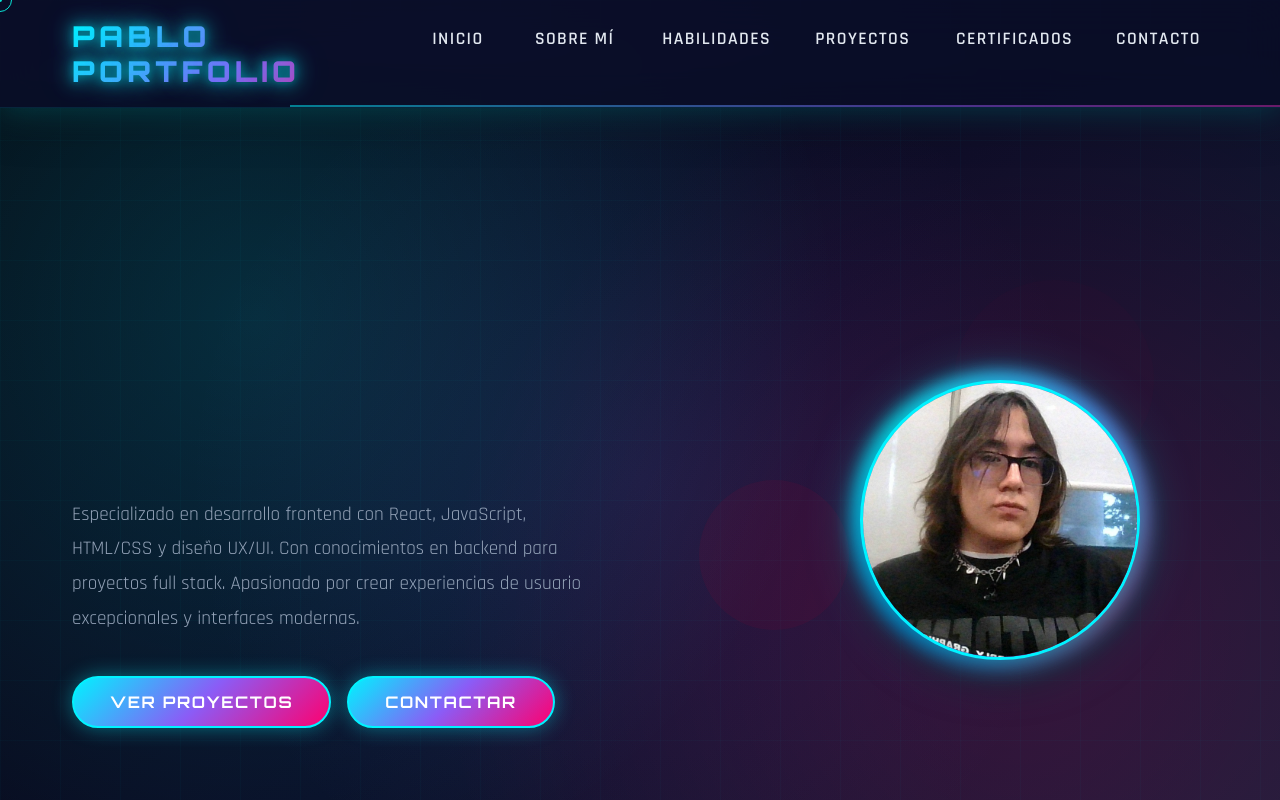
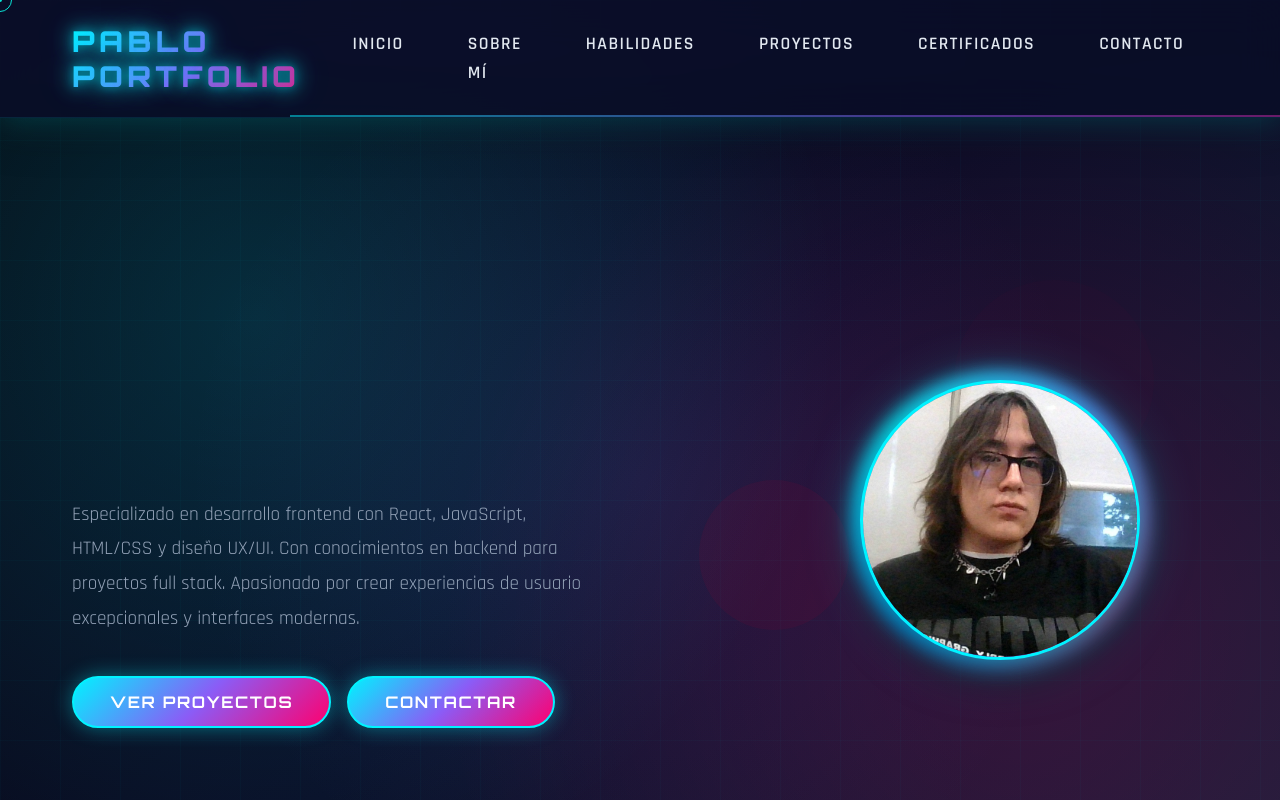
Before and after one commit to Puma120/Portafolio, a React (Vite) app: page / in a window 1280 px wide. Shown: the top 800 px of the page. Built offline with nearby package versions, Linux system fonts and the light colour scheme.

Commit message:
minor header fixes

```diff
--- a/src/components/Header.css
+++ b/src/components/Header.css
@@ -113,7 +113,7 @@
   border-radius: var(--radius-md);
   text-transform: uppercase;
   letter-spacing: 0.08em;
-  overflow: hidden;
+  display: inline-block;
 }
 
 .nav a::before {
@@ -141,17 +141,18 @@
   position: absolute;
   width: 0;
   height: 2px;
-  bottom: 5px;
+  bottom: 0.3rem;
   left: 50%;
+  transform: translateX(-50%);
   background: var(--gradient-primary);
   transition: all 0.3s ease;
-  transform: translateX(-50%);
   border-radius: 2px;
   box-shadow: 0 0 10px rgba(0, 243, 255, 0.8);
+  pointer-events: none;
 }
 
 .nav a:hover::after {
-  width: 70%;
+  width: 85%;
 }
 
 .menu-toggle {
--- a/src/components/Header.jsx
+++ b/src/components/Header.jsx
@@ -20,7 +20,7 @@ const Header = () => {
         <nav className={`nav ${isMenuOpen ? 'nav-open' : ''}`}>
           <ul>
             <li><a onClick={() => scrollToSection('home')}>Inicio</a></li>
-            <li><a onClick={() => scrollToSection('about')}>Sobre Mí</a></li>
+            <li><a onClick={() => scrollToSection('about')}>Sobre mí</a></li>
             <li><a onClick={() => scrollToSection('skills')}>Habilidades</a></li>
             <li><a onClick={() => scrollToSection('projects')}>Proyectos</a></li>
             <li><a onClick={() => scrollToSection('certificates')}>Certificados</a></li>
```
